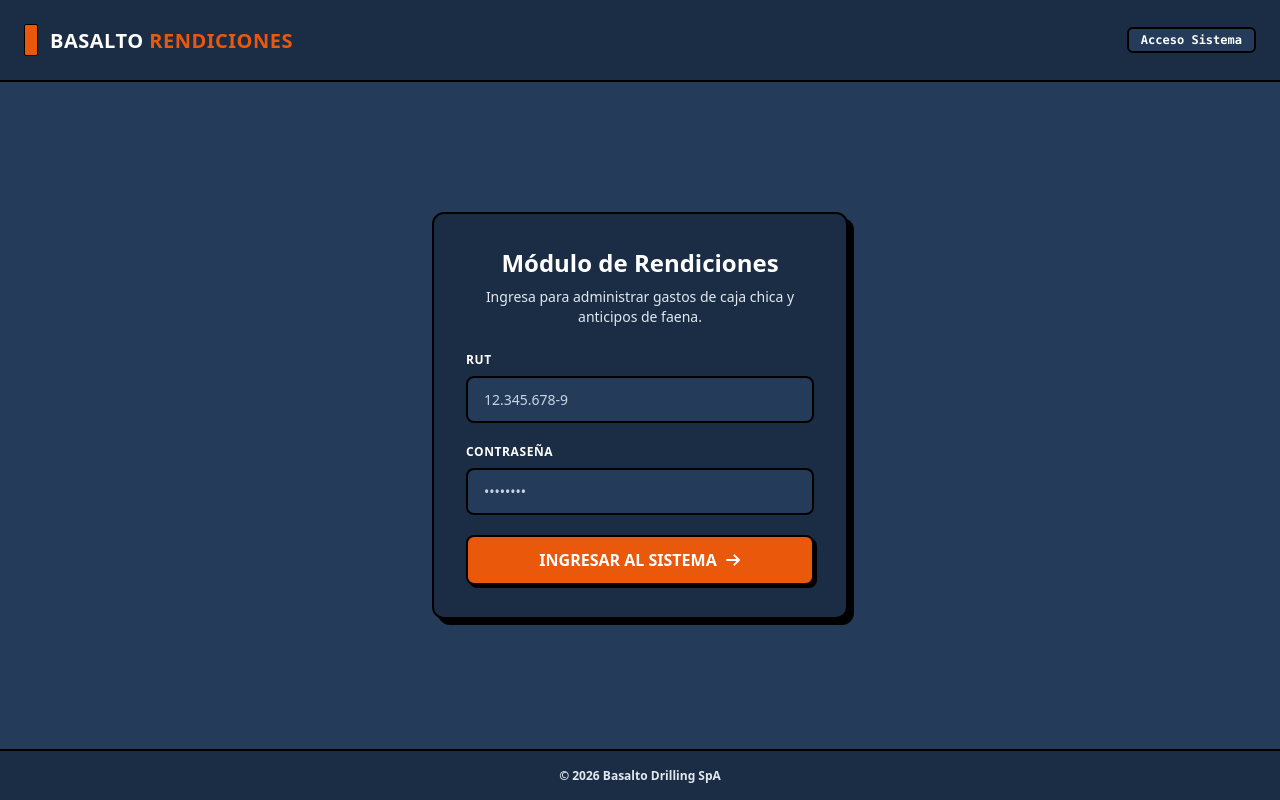
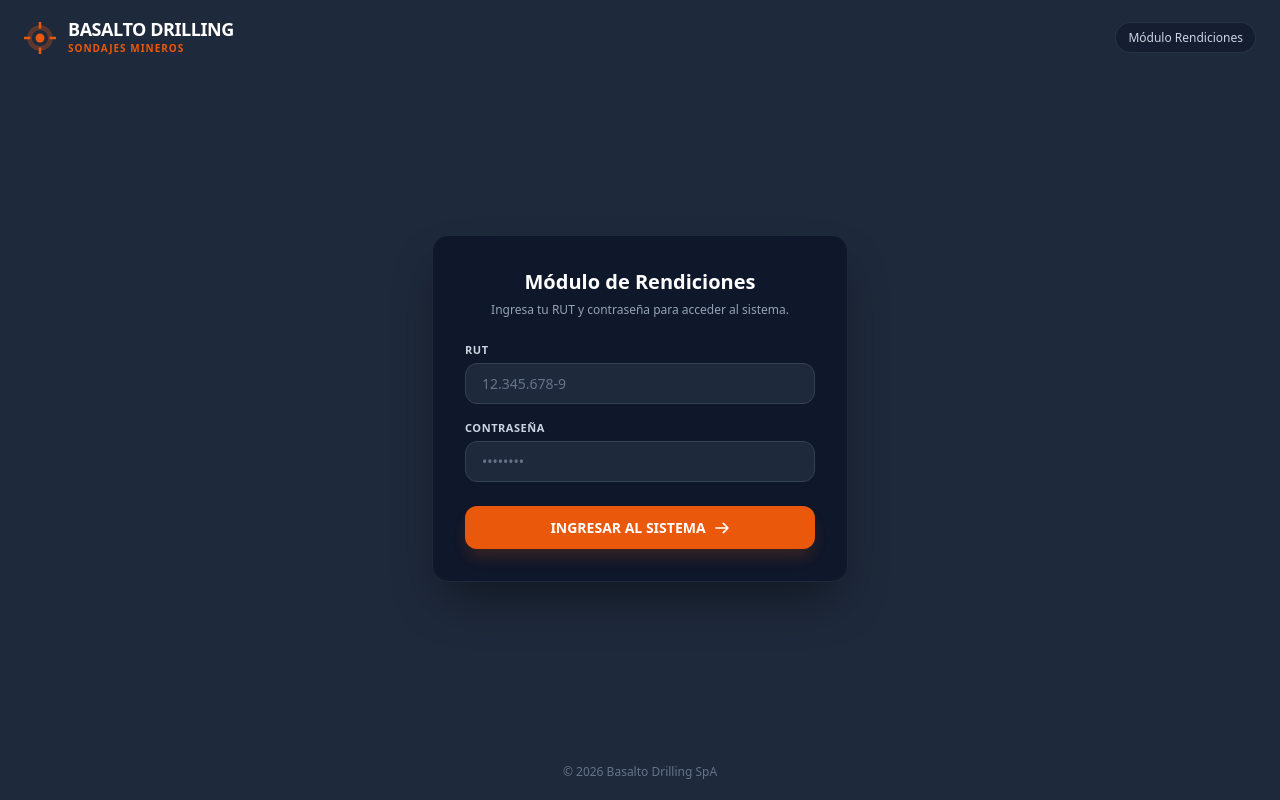
Before and after one commit to jnsnhz291215/Basalto_Rendiciones, a Vue app: page /login in a window 1280 px wide. Built offline with nearby package versions, Linux system fonts and the light colour scheme; no server answers.

Commit message:
Enhance branding and layout for Basalto Drilling. Update App.vue with new logo and brand details, modify access badge text, and refine styles in styles.css for improved aesthetics. Adjust IndexView messaging for clarity in user login instructions.

```diff
--- a/src/App.vue
+++ b/src/App.vue
@@ -2,10 +2,25 @@
   <div class="shell">
     <header class="topbar">
       <div class="brand">
-        <span class="brand-bar" aria-hidden="true"></span>
-        <span class="brand-text">BASALTO <span>RENDICIONES</span></span>
+        <svg class="brand-logo" viewBox="0 0 100 100" fill="currentColor" aria-hidden="true">
+          <path
+            d="M50 10 C27.9 10 10 27.9 10 50 C10 72.1 27.9 90 50 90 C72.1 90 90 72.1 90 50 C90 27.9 72.1 10 50 10 Z M50 25 C63.8 25 75 36.2 75 50 C75 63.8 63.8 75 50 75 C36.2 75 25 63.8 25 50 C25 36.2 36.2 25 50 25 Z"
+            opacity="0.3"
+          />
+          <circle cx="50" cy="50" r="14" fill="#ea580c" />
+          <path
+            d="M50 0 L50 20 M50 80 L50 100 M0 50 L20 50 M80 50 L100 50"
+            stroke="#ea580c"
+            stroke-width="8"
+            fill="none"
+          />
+        </svg>
+        <div class="brand-copy">
+          <span class="brand-title">BASALTO DRILLING</span>
+          <span class="brand-subtitle">Sondajes Mineros</span>
+        </div>
       </div>
-      <span class="access-badge">Acceso Sistema</span>
+      <span class="access-badge">Módulo Rendiciones</span>
     </header>
 
     <main class="main">
--- a/src/styles.css
+++ b/src/styles.css
@@ -1,14 +1,15 @@
 :root {
-  --bg: #243c5a;
-  --surface: #1b2d44;
+  --bg: #1e293b;
+  --surface: #0f172a;
   --ink: #ffffff;
-  --ink-muted: #e2e8f0;
+  --ink-muted: #94a3b8;
+  --ink-soft: #cbd5e1;
   --accent: #ea580c;
-  --accent-hover: #c2410c;
+  --accent-hover: #d94e09;
   --danger: #f87171;
-  --border: #000000;
+  --border: #334155;
+  --border-soft: rgba(30, 41, 59, 0.4);
   --font: ui-sans-serif, system-ui, -apple-system, BlinkMacSystemFont, 'Segoe UI', sans-serif;
-  --mono: ui-monospace, SFMono-Regular, Menlo, Monaco, Consolas, monospace;
 }
 
 * {
@@ -50,12 +51,10 @@ a:hover {
   width: 100%;
   max-width: 80rem;
   margin: 0 auto;
-  padding: 1.5rem;
+  padding: 1.25rem 1.5rem;
   display: flex;
   justify-content: space-between;
   align-items: center;
-  border-bottom: 2px solid var(--border);
-  background: var(--surface);
 }
 
 .brand {
@@ -64,34 +63,43 @@ a:hover {
   gap: 0.75rem;
 }
 
-.brand-bar {
-  width: 0.875rem;
+.brand-logo {
+  width: 2rem;
   height: 2rem;
-  background: var(--accent);
-  border-radius: 0.125rem;
-  border: 1px solid var(--border);
+  color: var(--accent);
+  flex-shrink: 0;
 }
 
-.brand-text {
-  font-size: 1.25rem;
-  font-weight: 900;
-  letter-spacing: 0.025em;
-  color: var(--ink);
+.brand-copy {
+  display: flex;
+  flex-direction: column;
 }
 
-.brand-text span {
+.brand-title {
+  font-size: 1.125rem;
+  font-weight: 900;
+  letter-spacing: -0.025em;
+  color: var(--ink);
+  line-height: 1;
+}
+
+.brand-subtitle {
+  margin-top: 0.2rem;
+  font-size: 10px;
+  font-weight: 700;
+  letter-spacing: 0.1em;
+  text-transform: uppercase;
   color: var(--accent);
 }
 
 .access-badge {
   font-size: 0.75rem;
-  font-family: var(--mono);
-  font-weight: 700;
-  background: var(--bg);
-  border: 2px solid var(--border);
-  padding: 0.25rem 0.75rem;
-  border-radius: 0.375rem;
-  color: var(--ink);
+  font-weight: 500;
+  background: rgba(15, 23, 42, 0.6);
+  border: 1px solid rgba(51, 65, 85, 0.6);
+  padding: 0.375rem 0.75rem;
+  border-radius: 9999px;
+  color: #cbd5e1;
 }
 
 .main {
@@ -108,21 +116,19 @@ a:hover {
 .footer {
   width: 100%;
   text-align: center;
-  padding: 1rem;
+  padding: 1.25rem;
   font-size: 0.75rem;
-  font-weight: 700;
-  color: var(--ink-muted);
-  border-top: 2px solid var(--border);
-  background: var(--surface);
+  color: #64748b;
+  border-top: 1px solid rgba(30, 41, 59, 0.4);
 }
 
 .panel {
   width: 100%;
   background: var(--surface);
-  border: 2px solid var(--border);
-  border-radius: 0.75rem;
+  border: 1px solid #1e293b;
+  border-radius: 1rem;
   padding: 2rem;
-  box-shadow: 6px 6px 0 0 rgba(0, 0, 0, 1);
+  box-shadow: 0 25px 50px -12px rgba(0, 0, 0, 0.45);
 }
 
 .panel-intro {
@@ -131,15 +137,15 @@ a:hover {
 }
 
 .panel h1 {
-  margin: 0 0 0.5rem;
-  font-size: 1.5rem;
-  font-weight: 800;
+  margin: 0 0 0.375rem;
+  font-size: 1.25rem;
+  font-weight: 700;
   color: var(--ink);
 }
 
 .panel .lead {
   margin: 0;
-  font-size: 0.875rem;
+  font-size: 0.75rem;
   color: var(--ink-muted);
   line-height: 1.45;
 }
@@ -147,7 +153,7 @@ a:hover {
 .login-form {
   display: flex;
   flex-direction: column;
-  gap: 1.25rem;
+  gap: 1rem;
 }
 
 .field {
@@ -157,39 +163,42 @@ a:hover {
 
 .field label {
   display: block;
-  font-size: 0.75rem;
+  font-size: 11px;
   font-weight: 700;
-  color: var(--ink);
+  color: var(--ink-soft);
   text-transform: uppercase;
   letter-spacing: 0.05em;
-  margin-bottom: 0.5rem;
+  margin-bottom: 0.375rem;
 }
 
 .field input {
   width: 100%;
   font: inherit;
   font-size: 0.875rem;
-  padding: 0.75rem 1rem;
-  border-radius: 0.5rem;
-  border: 2px solid var(--border);
+  padding: 0.625rem 1rem;
+  border-radius: 0.75rem;
+  border: 1px solid #334155;
   background: var(--bg);
   color: var(--ink);
   outline: none;
+  transition: border-color 0.15s ease, box-shadow 0.15s ease;
 }
 
 .field input::placeholder {
-  color: #cbd5e1;
+  color: #64748b;
 }
 
 .field input:focus {
-  box-shadow: 0 0 0 2px var(--accent);
+  border-color: var(--accent);
+  box-shadow: 0 0 0 1px var(--accent);
 }
 
 .btn {
   font: inherit;
-  font-weight: 800;
-  border: 2px solid var(--border);
-  border-radius: 0.5rem;
+  font-weight: 700;
+  font-size: 0.875rem;
+  border: none;
+  border-radius: 0.75rem;
   padding: 0.75rem 1rem;
   cursor: pointer;
   width: 100%;
@@ -197,7 +206,8 @@ a:hover {
   align-items: center;
   justify-content: center;
   gap: 0.5rem;
-  transition: background 0.15s ease, transform 0.1s ease, box-shadow 0.1s ease;
+  transition: background 0.15s ease, box-shadow 0.15s ease;
+  text-decoration: none;
 }
 
 .btn:disabled {
@@ -206,18 +216,15 @@ a:hover {
 }
 
 .btn-primary {
+  margin-top: 0.5rem;
   background: var(--accent);
   color: var(--ink);
-  box-shadow: 3px 3px 0 0 rgba(0, 0, 0, 1);
+  box-shadow: 0 10px 15px -3px rgba(234, 88, 12, 0.2);
 }
 
 .btn-primary:hover:not(:disabled) {
   background: var(--accent-hover);
-}
-
-.btn-primary:active:not(:disabled) {
-  transform: translate(2px, 2px);
-  box-shadow: none;
+  text-decoration: none;
 }
 
 .btn-icon {
@@ -227,19 +234,19 @@ a:hover {
 
 .error {
   color: var(--danger);
-  font-size: 0.875rem;
+  font-size: 0.8rem;
   margin: 0;
-  min-height: 1.2em;
+  min-height: 1.1em;
 }
 
 .status-card {
   display: grid;
   gap: 0.65rem;
-  margin: 0 0 1.25rem;
+  margin: 0 0 1rem;
   padding: 1rem;
-  border-radius: 0.5rem;
+  border-radius: 0.75rem;
   background: var(--bg);
-  border: 2px solid var(--border);
+  border: 1px solid #334155;
   font-size: 0.875rem;
 }
 
@@ -254,5 +261,5 @@ a:hover {
 
 .status-card dd {
   margin: 0.15rem 0 0.35rem;
-  font-weight: 700;
+  font-weight: 600;
 }
--- a/src/views/IndexView.vue
+++ b/src/views/IndexView.vue
@@ -34,9 +34,7 @@
     <template v-else>
       <div class="panel-intro">
         <h1>Módulo de Rendiciones</h1>
-        <p class="lead">
-          Ingresa para administrar gastos de caja chica y anticipos de faena.
-        </p>
+        <p class="lead">Ingresa tu RUT y contraseña para acceder al sistema.</p>
       </div>
 
       <form class="login-form" @submit.prevent="onLogin">
@@ -72,7 +70,7 @@
             class="btn-icon"
             fill="none"
             stroke="currentColor"
-            stroke-width="3"
+            stroke-width="2.5"
             viewBox="0 0 24 24"
             aria-hidden="true"
           >
```
